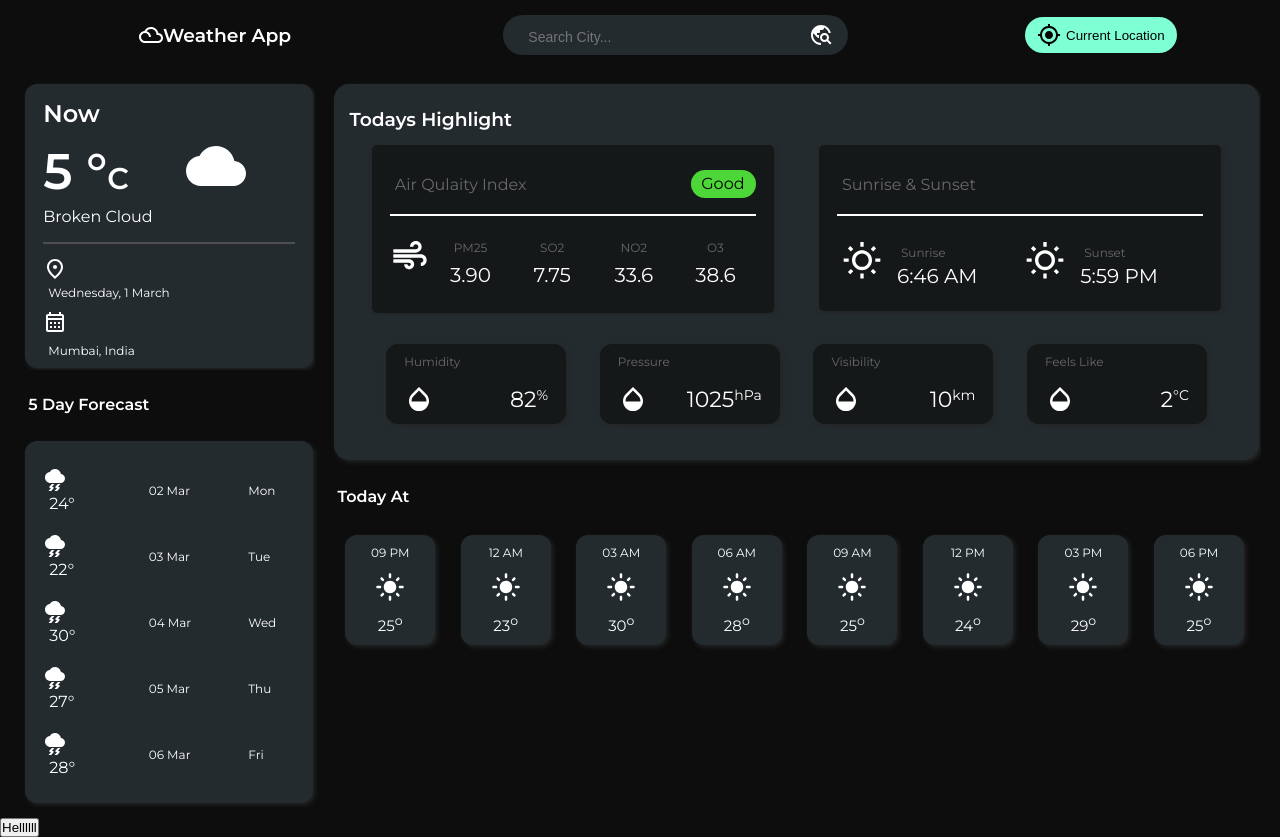
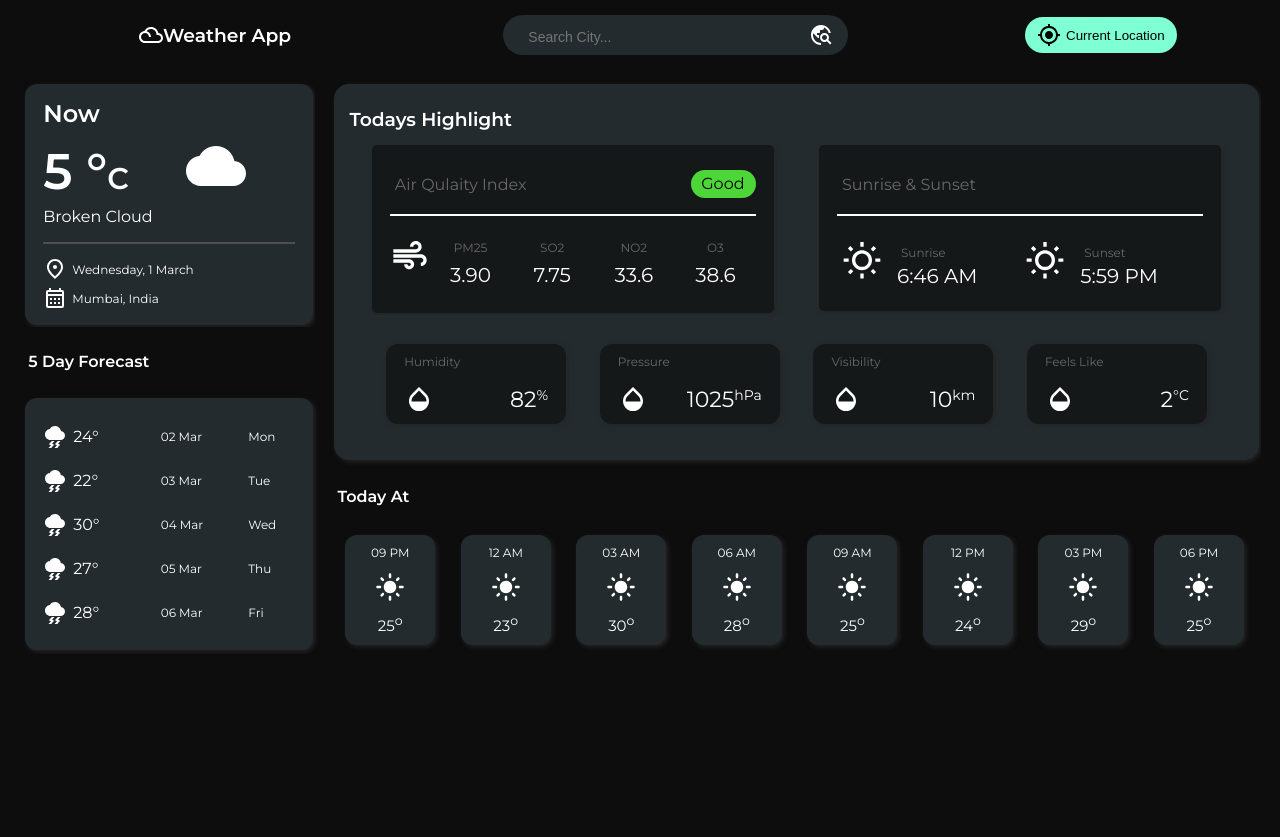
Before and after one commit to pravinsingh-rajput/ClimateTracker, a React (Create React App) app: page / in a window 1280 px wide. After the commit the page ends 800 px from the top, so only its background shows below. Built offline with nearby package versions, Linux system fonts and the light colour scheme.

Commit message:
Added Air and Temp API

```diff
--- a/src/Component/FutureForecast/Future.css
+++ b/src/Component/FutureForecast/Future.css
@@ -13,6 +13,12 @@
   margin-left: 6px;
 }
 
+.icon_temp_container {
+  display: flex;
+  align-items: center;
+  justify-content: center;
+}
+
 .forecast {
   width: 100%;
 }
--- a/src/Component/FutureForecast/Future.js
+++ b/src/Component/FutureForecast/Future.js
@@ -5,9 +5,9 @@ import FutureIcon from "@mui/icons-material/Thunderstorm";
 const Future = (props) => {
   return (
     <div className="future_data">
-      <div>
+      <div className="icon_temp_container">
         <FutureIcon className="future_icon" />
-        <div className="future_temp">{props.FutureTemp}</div>
+        <p className="future_temp">{props.FutureTemp}</p>
       </div>
       <div className="future_date">{props.FutureDate}</div>
       <div className="future_day">{props.FutureDay}</div>
--- a/src/Component/Now/Now.css
+++ b/src/Component/Now/Now.css
@@ -52,6 +52,7 @@ p {
 
 .dateTime_container,
 .loc_container {
+  display: flex;
   margin: 5px 0px;
 }
 
--- a/src/Component/Now/Now.js
+++ b/src/Component/Now/Now.js
@@ -26,11 +26,11 @@ const Now = () => {
           <div>
             <div className="dateTime_container">
               <LocationIcon />
-              <div className="date_time">Wednesday, 1 March</div>
+              <p className="date_time">Wednesday, 1 March</p>
             </div>
-            <div>
-              <CalendarIcon className="loc_container" />
-              <div className="detailed_loc">Mumbai, India</div>
+            <div className="loc_container">
+              <CalendarIcon />
+              <p className="detailed_loc">Mumbai, India</p>
             </div>
           </div>
         </div>
--- a/src/Component/Weatherapp.js
+++ b/src/Component/Weatherapp.js
@@ -9,7 +9,7 @@ import CurrentIcon from "@mui/icons-material/MyLocationOutlined";
 import Searchicon from "@mui/icons-material/TravelExploreSharp";
 
 const Weatherapp = (props) => {
-  const cityname = props.city;
+  const API = "7c0ae8ff52b23d405a854d1c3dc9a856";
 
   const [inputdata, setinputdata] = useState();
 
@@ -17,13 +17,42 @@ const Weatherapp = (props) => {
     setinputdata(e.target.value);
   };
 
-  let city;
+  let fetcheddata = "";
+  let airData = "";
 
-  const handleSubmit = (e) => {
+  let [data, setData] = useState({
+    temp: "",
+    condition: "",
+    city: "",
+    country: "",
+    lon: "",
+    lat: "",
+    sunrise: "",
+    sunset: "",
+    humidity: "",
+    pressure: "",
+    visibility: "",
+    feels_like: "",
+  });
+
+  const handleSubmit = async (e) => {
     e.preventDefault();
+
+    const getdata = await fetch(
+      `https://api.openweathermap.org/data/2.5/weather?q=${inputdata}&units=metric&appid=${API}`
+    );
+
+    fetcheddata = await getdata.json();
+
+    const getAirData = await fetch(
+      `http://api.openweathermap.org/data/2.5/air_pollution?lat=${fetcheddata.coord.lat}&lon=${fetcheddata.coord.lon}&appid=${API}`
+    );
+
+    airData = await getAirData.json();
+
+    console.log(fetcheddata, airData);
+
     setinputdata("");
-    city = inputdata;
-    console.log(city);
   };
 
   return (
@@ -38,7 +67,6 @@ const Weatherapp = (props) => {
             <input
               type="text"
               placeholder="Search City..."
-              value={inputdata}
               onChange={onChangeHandler}
             />
             <Searchicon className="search_btn" onClick={handleSubmit} />
@@ -63,7 +91,6 @@ const Weatherapp = (props) => {
           <HourlyTemp />
         </div>
       </div>
-      <button onClick={console.log(cityname)}>Hellllll</button>
     </div>
   );
 };
```
